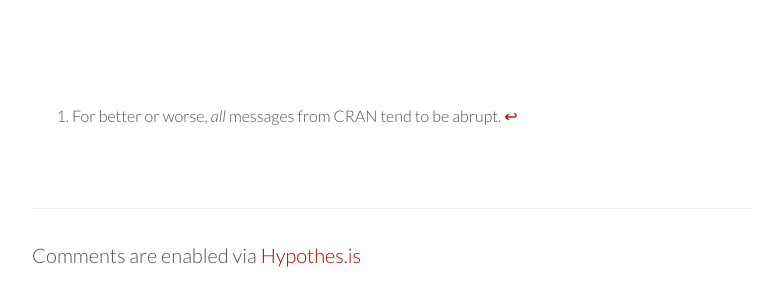
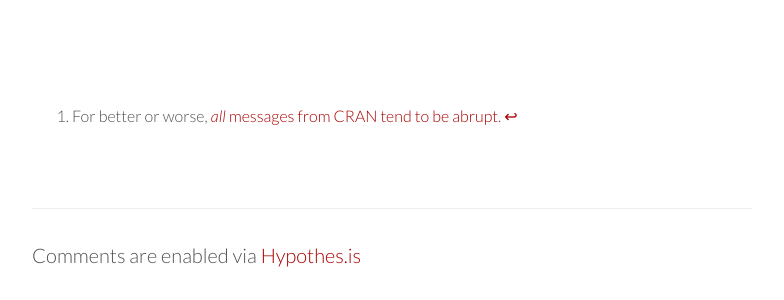
Before and after one commit to mdlincoln/mdlincoln.github.io, a Jekyll site: the page built from _posts/2019-01-13-the-biggest-impact-ill-ever-have.md, in a window 1280 px wide. Shown: the part 1574-1874 px from the top of the page, without its empty margins (248-1032 px from the left). Built offline with Jekyll 4.4.1, drawn with Linux system fonts in a browser that asks for light colours; nearby versions of some CDN libraries; part of the change alters nothing that is shown.

```diff
--- a/_posts/2019-01-13-the-biggest-impact-ill-ever-have.md
+++ b/_posts/2019-01-13-the-biggest-impact-ill-ever-have.md
@@ -8,7 +8,7 @@ tags:
 - R
 ---
 
-[^abrupt]: For better or worse, _all_ messages from CRAN tend to be abrupt.
+[^abrupt]: For better or worse, [_all_ messages from CRAN tend to be abrupt](http://r-pkgs.had.co.nz/release.html#release-submission).
 
 [clipr]: https://github.com/mdlincoln/clipr
 
```
